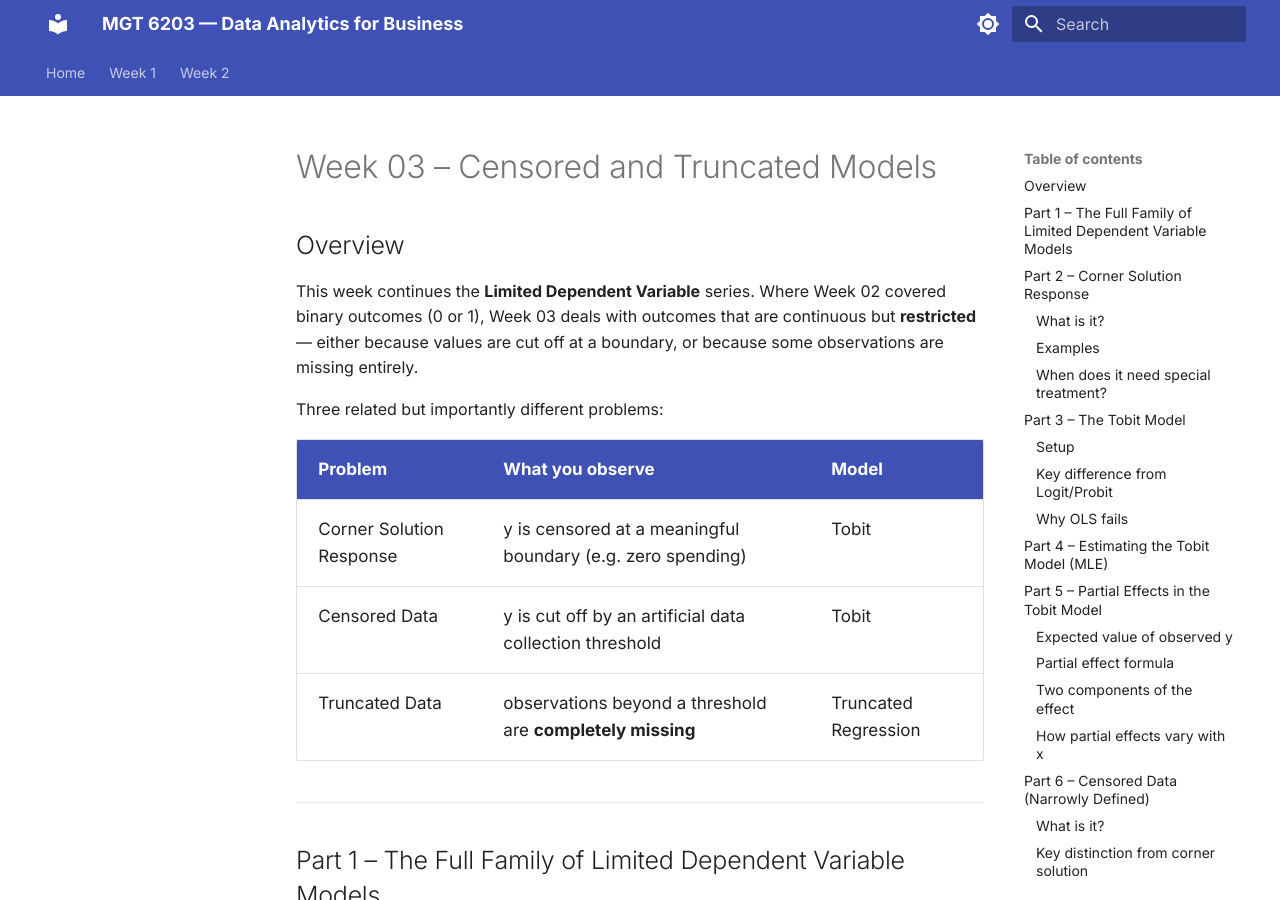
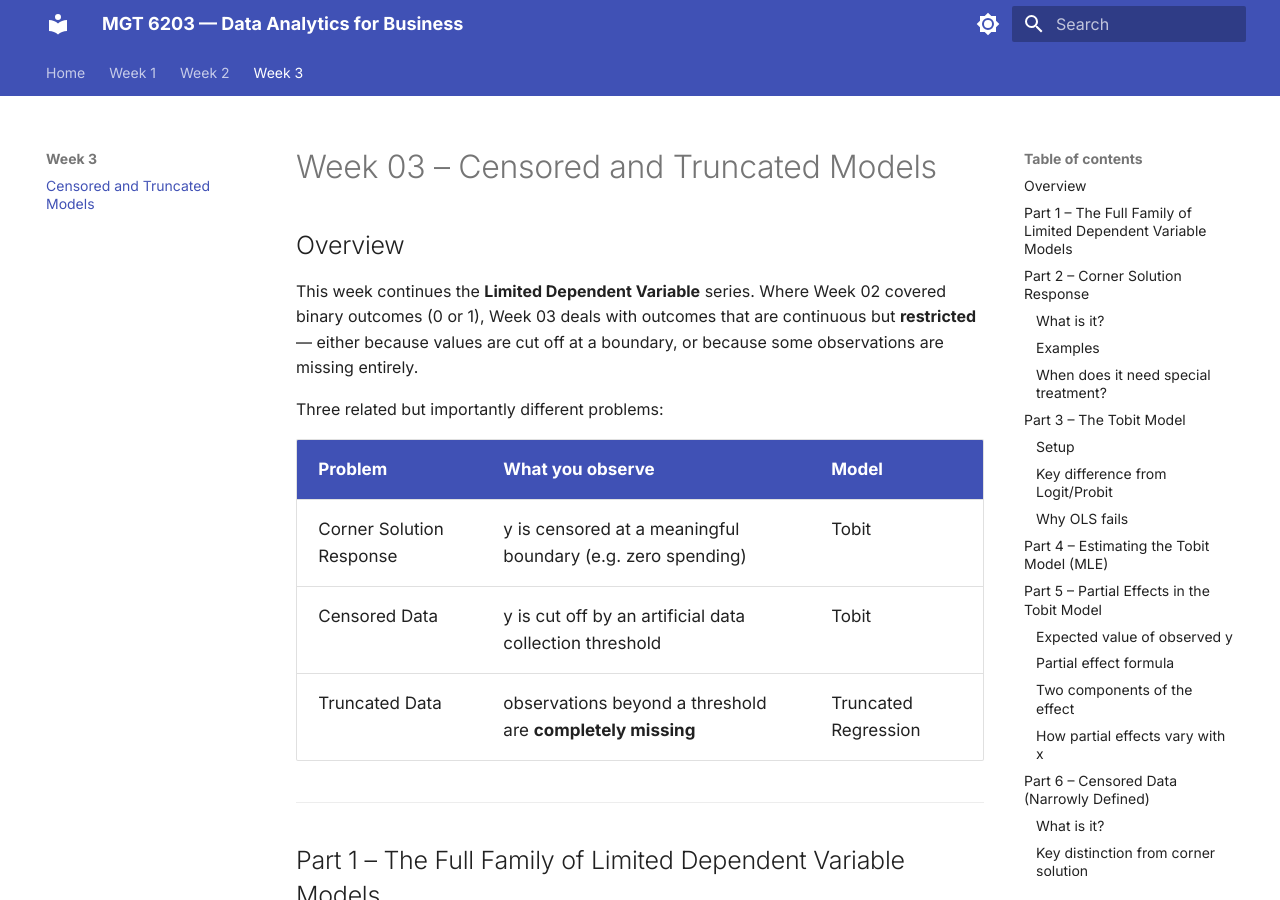
Before and after one commit to SydneyLeiher/mgt6203-notes, an MkDocs documentation site: the page built from docs/weeks/Week03_CensoredAndTruncatedModels.md, in a window 1280 px wide and 900 px high. Built offline with MkDocs 1.6.1 and Material for MkDocs 9.7.7, drawn with Linux system fonts in a browser that asks for light colours.

Commit message:
update nav

```diff
--- a/mkdocs.yml
+++ b/mkdocs.yml
@@ -63,3 +63,5 @@ nav:
     - Linear Models: weeks/week01-linear-models.md
   - Week 2:
     - Binary Response Models: weeks/Week02_BinaryResponseModels.md
+  - Week 3:
+    - Censored and Truncated Models: weeks/Week03_CensoredAndTruncatedModels.md
```
